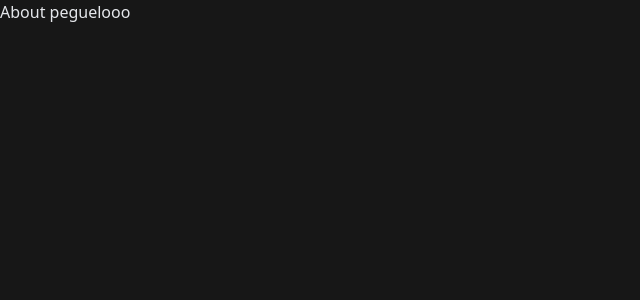
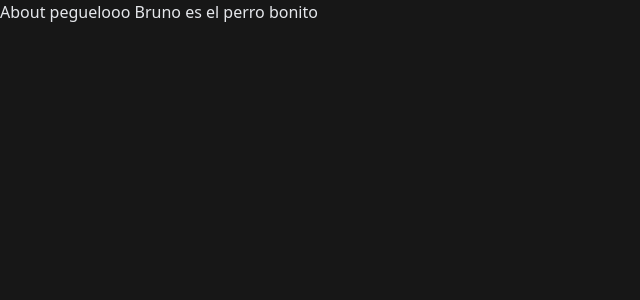
Before and after one commit to felipeBarrera1309/Chat-with-pinia-vue3, a Vue app: page /about in a window 1280 px wide. Shown: the top 300 px of the page, without its empty margins (0-640 px from the left). Built offline with nearby package versions, Linux system fonts and the light colour scheme.

Commit message:
coloque el nombre de mi mascota con un hermoso mensaje

```diff
--- a/src/pages/AboutView.vue
+++ b/src/pages/AboutView.vue
@@ -5,5 +5,9 @@
 
 
     peguelooo
+
+
+
+    Bruno es el perro bonito
   </div>
 </template>
```
